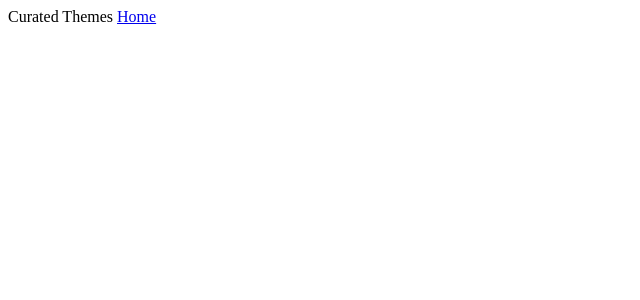
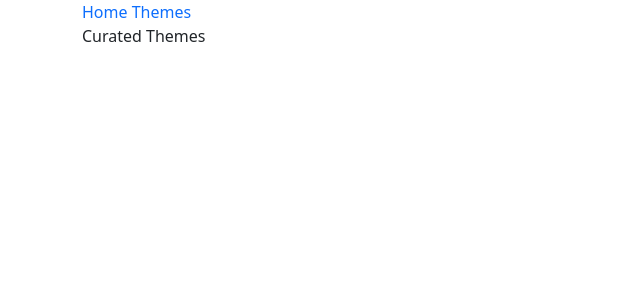
Before and after one commit to dendense/profile-generator, a Next.js app: page /themes in a window 1280 px wide. Shown: the top 300 px of the page, without its empty margins (0-640 px from the left). Built offline with nearby package versions, Linux system fonts and the light colour scheme.

Commit message:
Adding Navbar & Layout Components

```diff
--- a/components/Layout.js
+++ b/components/Layout.js
@@ -0,0 +1,15 @@
+import Link from "next/link";
+import PropTypes from "prop-types";
+import Nav from "../components/Nav";
+
+const Layout = ({ children }) => (
+  <div className="container">
+    <Nav />
+    {children}
+  </div>
+);
+
+Layout.propTypes = {
+  children: PropTypes.node.isRequired,
+};
+export default Layout;
--- a/components/Nav.js
+++ b/components/Nav.js
@@ -0,0 +1,14 @@
+import Link from "next/link";
+
+const Nav = () => (
+  <div>
+    <Link href="/">
+      <a className="text-decoration-none">Home </a>
+    </Link>
+    <Link href="/themes">
+      <a className="text-decoration-none">Themes</a>
+    </Link>
+  </div>
+);
+
+export default Nav;
--- a/package.json
+++ b/package.json
@@ -7,9 +7,13 @@
     "start": "next start"
   },
   "dependencies": {
+    "@popperjs/core": "^2.10.2",
+    "bootstrap": "^5.1.3",
     "next": "latest",
     "next-seo": "^5.4.0",
+    "prop-types": "^15.8.1",
     "react": "^18.0.0",
-    "react-dom": "^18.0.0"
+    "react-dom": "^18.0.0",
+    "sass": "^1.53.0"
   }
 }
--- /dev/null
+++ b/pages/_app.js
@@ -0,0 +1,10 @@
+// Bootstrap 5 CSS
+import "bootstrap/dist/css/bootstrap.css";
+// Custom SASS
+import "../styles/index.scss";
+
+function ProfileApp({ Component, pageProps }) {
+  return <Component {...pageProps} />;
+}
+
+export default ProfileApp;
--- a/pages/themes.js
+++ b/pages/themes.js
@@ -1,9 +1,11 @@
-import Link from "next/link";
+import Layout from "../components/Layout";
+import { NextSeo } from "next-seo";
 
 export default function ThemesPage() {
   return (
-    <div>
-      Curated Themes <Link href="/">Home</Link>
-    </div>
+    <Layout>
+      <NextSeo title="Themes" description="Curated Themes Made by Fans" />
+      <div>Curated Themes</div>
+    </Layout>
   );
 }
```
Also changed, not shown: pages/index.js (+4 -6 lines), styles/index.scss (added), 1 other file (tests, documents, lock files or other folders).
